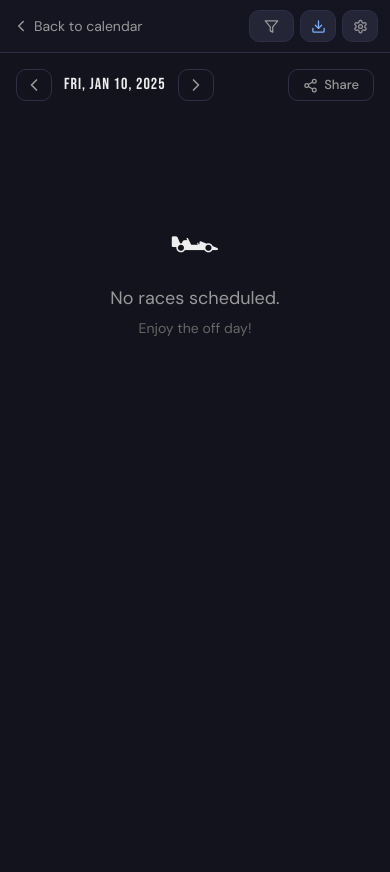
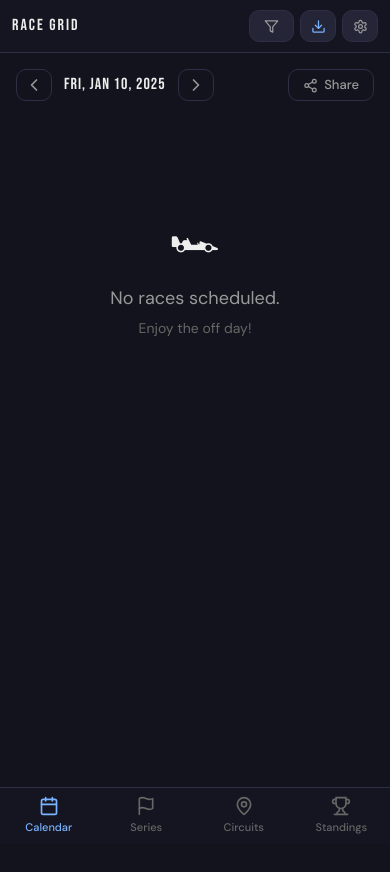
Before and after one commit to bogdankf1/race-grid, a Next.js app: page /day/2025-01-10 in a window 390 px wide. Shown: the top 872 px of the page. Before the commit the page ends 844 px from the top, so only its background shows below. Built offline with nearby package versions, Linux system fonts and the light colour scheme.

Commit message:
Introduce responsive navigation components: DesktopNav and BottomNav; update header layout and i18n keys.

```diff
--- a/src/components/DayPageClient.tsx
+++ b/src/components/DayPageClient.tsx
@@ -36,7 +36,6 @@ export function DayPageClient({ date }: DayPageClientProps) {
   useEffect(() => { applyTheme(theme) }, [theme])
 
   const parsed = parse(date, 'yyyy-MM-dd', new Date())
-  const monthPath = format(parsed, 'yyyy-MM')
   const dateLabel = formatDateLocale(parsed, locale)
   const dateLabelShort = formatDateShort(parsed, locale)
   const prevDate = format(subDays(parsed, 1), 'yyyy-MM-dd')
@@ -95,7 +94,7 @@ export function DayPageClient({ date }: DayPageClientProps) {
         onToggleLocale={toggleLocale}
         spoilerFree={spoilerFree}
         onToggleSpoilerFree={toggleSpoilerFree}
-        backHref={`/?month=${monthPath}&from=${date}`}
+        showSeriesFilter={true}
       />
 
       <div className="rg-day-wrap">
--- a/src/components/Header.tsx
+++ b/src/components/Header.tsx
@@ -2,10 +2,11 @@
 
 import Link from 'next/link'
 import { useState } from 'react'
-import { ChevronLeft, Settings } from 'lucide-react'
+import { Settings } from 'lucide-react'
 import { SeriesFilterDropdown } from './SeriesFilterDropdown'
 import { InstallOrNotify } from './InstallOrNotify'
 import { SettingsModal } from './SettingsModal'
+import { DesktopNav, BottomNav } from './Navigation'
 import { t, type Locale } from '@/lib/i18n'
 import type { Theme } from '@/lib/theme'
 
@@ -21,7 +22,7 @@ interface HeaderProps {
   onToggleLocale: () => void
   spoilerFree: boolean
   onToggleSpoilerFree: () => void
-  backHref?: string
+  showSeriesFilter?: boolean
 }
 
 export function Header({
@@ -36,7 +37,7 @@ export function Header({
   onToggleLocale,
   spoilerFree,
   onToggleSpoilerFree,
-  backHref,
+  showSeriesFilter = true,
 }: HeaderProps) {
   const [settingsOpen, setSettingsOpen] = useState(false)
 
@@ -54,32 +55,21 @@ export function Header({
         }}
       >
         <div className="rg-header-inner">
-          {backHref ? (
-            <Link
-              href={backHref}
-              style={{
-                display: 'inline-flex',
-                alignItems: 'center',
-                gap: 4,
-                fontSize: 14,
-                color: 'var(--rg-text2)',
-                textDecoration: 'none',
-                whiteSpace: 'nowrap',
-              }}
-            >
-              <ChevronLeft style={{ width: 18, height: 18 }} />
-              <span>{t('nav.back', locale)}</span>
+          <div style={{ display: 'flex', alignItems: 'center', gap: 16 }}>
+            <Link href="/" style={{ textDecoration: 'none' }}>
+              <h1 className="font-display rg-header-title" style={{ margin: 0 }}>{t('app.title', locale)}</h1>
             </Link>
-          ) : (
-            <h1 className="font-display rg-header-title">{t('app.title', locale)}</h1>
-          )}
+            <DesktopNav locale={locale} />
+          </div>
           <div className="rg-header-controls" style={{ display: 'flex', alignItems: 'center', gap: 8 }}>
+            {showSeriesFilter && (
               <SeriesFilterDropdown
                 selectedIds={selectedSeriesIds}
                 onToggle={onToggleSeries}
                 onSetAll={onSetSeries}
                 locale={locale}
               />
+            )}
 
             <InstallOrNotify locale={locale} />
 
@@ -105,6 +95,8 @@ export function Header({
         </div>
       </header>
 
+      <BottomNav locale={locale} />
+
       <SettingsModal
         open={settingsOpen}
         onClose={() => setSettingsOpen(false)}
--- /dev/null
+++ b/src/components/Navigation.tsx
@@ -0,0 +1,122 @@
+'use client'
+
+import Link from 'next/link'
+import { usePathname } from 'next/navigation'
+import { Calendar, Flag, MapPin, Trophy } from 'lucide-react'
+import { t, type Locale } from '@/lib/i18n'
+
+interface NavItem {
+  href: string
+  labelKey: string
+  icon: React.ComponentType<{ style?: React.CSSProperties }>
+  match: (path: string) => boolean
+}
+
+const NAV_ITEMS: NavItem[] = [
+  {
+    href: '/',
+    labelKey: 'nav.calendar',
+    icon: Calendar,
+    match: (path) => path === '/' || path.startsWith('/day/'),
+  },
+  {
+    href: '/series',
+    labelKey: 'nav.series',
+    icon: Flag,
+    match: (path) => path.startsWith('/series') || path.startsWith('/drivers') || path.startsWith('/teams'),
+  },
+  {
+    href: '/circuits',
+    labelKey: 'nav.circuits',
+    icon: MapPin,
+    match: (path) => path.startsWith('/circuits'),
+  },
+  {
+    href: '/standings',
+    labelKey: 'nav.standings',
+    icon: Trophy,
+    match: (path) => path.startsWith('/standings'),
+  },
+]
+
+/** Desktop nav links — rendered inside the header between logo and controls */
+export function DesktopNav({ locale }: { locale: Locale }) {
+  const pathname = usePathname()
+
+  return (
+    <nav className="rg-desktop-nav" style={{ display: 'flex', alignItems: 'center', gap: 4 }}>
+      {NAV_ITEMS.map((item) => {
+        const active = item.match(pathname)
+        return (
+          <Link
+            key={item.href}
+            href={item.href}
+            style={{
+              padding: '6px 14px',
+              borderRadius: 8,
+              fontSize: 14,
+              fontWeight: 500,
+              color: active ? 'var(--rg-link)' : 'var(--rg-text2)',
+              textDecoration: 'none',
+              transition: 'color 0.15s',
+            }}
+          >
+            {t(item.labelKey, locale)}
+          </Link>
+        )
+      })}
+    </nav>
+  )
+}
+
+/** Mobile bottom tab bar — rendered as a fixed bar at the viewport bottom */
+export function BottomNav({ locale }: { locale: Locale }) {
+  const pathname = usePathname()
+
+  return (
+    <nav
+      className="rg-bottom-nav"
+      style={{
+        position: 'fixed',
+        bottom: 0,
+        left: 0,
+        right: 0,
+        zIndex: 40,
+        background: 'var(--rg-header-bg)',
+        backdropFilter: 'blur(16px)',
+        WebkitBackdropFilter: 'blur(16px)',
+        borderTop: '1px solid var(--rg-border)',
+        paddingBottom: 'env(safe-area-inset-bottom)',
+        display: 'none',
+      }}
+    >
+      <div style={{ display: 'flex', justifyContent: 'space-around', alignItems: 'center', height: 56, maxWidth: 500, margin: '0 auto' }}>
+        {NAV_ITEMS.map((item) => {
+          const active = item.match(pathname)
+          const Icon = item.icon
+          return (
+            <Link
+              key={item.href}
+              href={item.href}
+              style={{
+                display: 'flex',
+                flexDirection: 'column',
+                alignItems: 'center',
+                gap: 3,
+                textDecoration: 'none',
+                color: active ? 'var(--rg-link)' : 'var(--rg-text3)',
+                transition: 'color 0.15s',
+                minWidth: 64,
+              }}
+            >
+              <Icon style={{ width: 20, height: 20 }} />
+              <span style={{ fontSize: 11, fontWeight: 500 }}>
+                {t(item.labelKey, locale)}
+              </span>
+            </Link>
+          )
+        })}
+      </div>
+    </nav>
+  )
+}
--- a/src/lib/i18n.ts
+++ b/src/lib/i18n.ts
@@ -98,6 +98,10 @@ const translations: Record<Locale, Record<string, string>> = {
     'settings.light': 'Light',
     'settings.language': 'Language',
     'settings.timezone': 'Timezone',
+    'nav.calendar': 'Calendar',
+    'nav.series': 'Series',
+    'nav.circuits': 'Circuits',
+    'nav.standings': 'Standings',
   },
   uk: {
     'app.title': 'RACE GRID',
@@ -196,6 +200,10 @@ const translations: Record<Locale, Record<string, string>> = {
     'settings.light': 'Світла',
     'settings.language': 'Мова',
     'settings.timezone': 'Часова зона',
+    'nav.calendar': 'Календар',
+    'nav.series': 'Серії',
+    'nav.circuits': 'Траси',
+    'nav.standings': 'Таблиця',
   },
 }
 
--- a/src/styles/globals.css
+++ b/src/styles/globals.css
@@ -218,6 +218,16 @@ button:disabled:active {
   font-size: 20px;
 }
 
+/* ── Navigation responsive ── */
+.rg-desktop-nav { display: flex; }
+.rg-bottom-nav { display: none !important; }
+
+@media (max-width: 768px) {
+  .rg-desktop-nav { display: none !important; }
+  .rg-bottom-nav { display: block !important; }
+  body { padding-bottom: calc(56px + env(safe-area-inset-bottom)); }
+}
+
 /* ── Tablet (641–1024) ── */
 @media (max-width: 1024px) {
   .rg-header-inner { padding: 12px 20px; }
```
Lines whose indentation alone changed are shown as unchanged.
